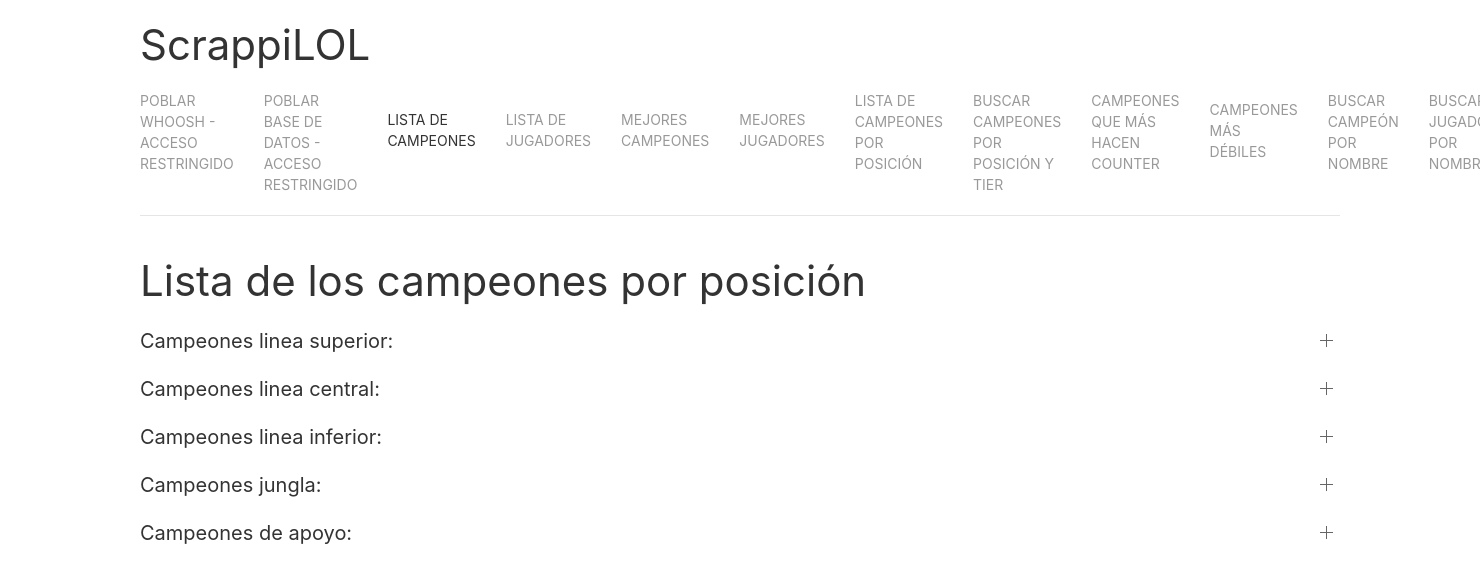
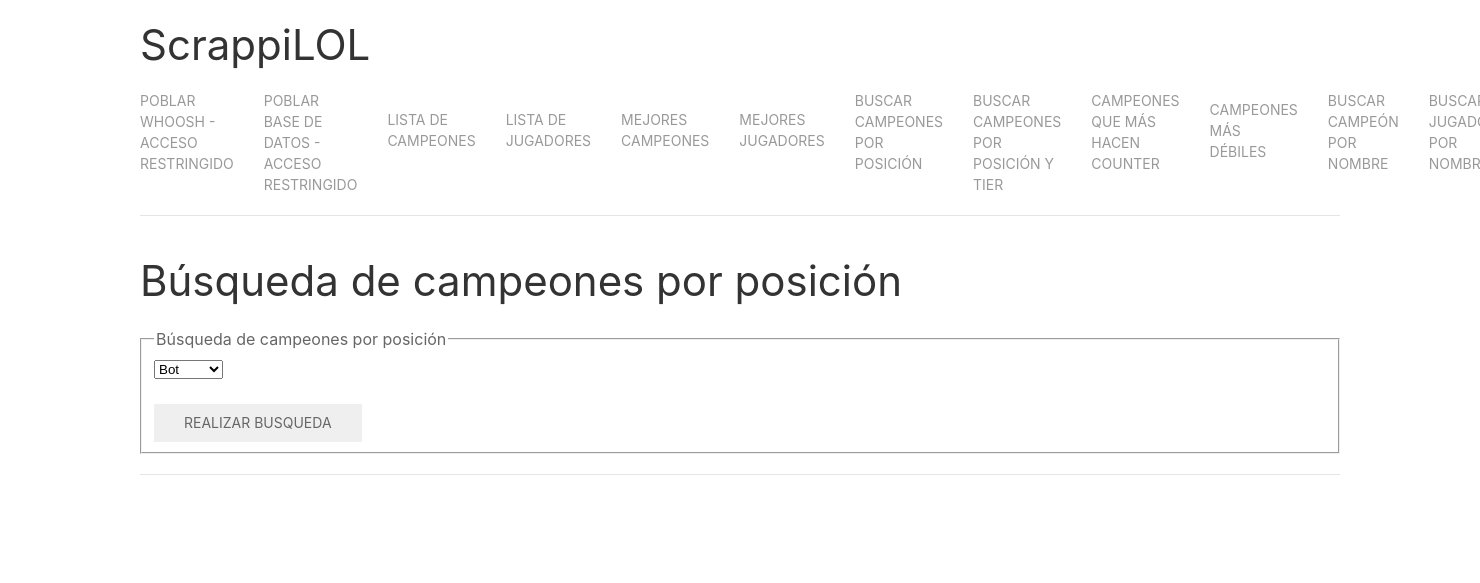
Before and after one commit to daniarcaa/TrabajoAII-19-20, a Django app: page /campeones_posicion/ in a window 1480 px wide; the page is wider, and only the part inside the window is pictured. Shown: the top 583 px of that part. Run offline with Django 3.2, Linux system fonts and the light colour scheme; data that the repository does not hold is empty; some libraries are stand-ins or nearby versions.

Commit message:
Search champions by position and tier 100% functional

```diff
--- a/main/forms.py
+++ b/main/forms.py
@@ -1,4 +1,18 @@
 from django import forms
+
+POSITION = [
+    ('Bot','Bot'),
+    ('Top','Top'),
+    ('Mid','Mid'),
+    ('Jungle','Jungle'),
+    ('Support','Support')]
+
+LEVEL = [
+    (1,1),
+    (2,2),
+    (3,3),
+    (4,4),
+    (5,5)]
 
 class ChampionBusquedaForm(forms.Form):
     champion_name = forms.CharField(label="Nombre de Campeon", widget=forms.TextInput, required=True)
@@ -10,8 +24,8 @@
     tier_level = forms.CharField(label="Nivel de los campeones", widget=forms.TextInput, required=True)
 
 class PositionBusquedaForm(forms.Form):
-    position_name = forms.CharField(label="Posición de los campeones", widget=forms.TextInput, required=True)
+    positionName = forms.CharField(label="Posición de los campeones", widget=forms.RadioSelect(choices=POSITION), required=True)
 
 class PositionTierBusquedaForm(forms.Form):
-    level = forms.CharField(label="Nivel de los campeones", widget=forms.TextInput, required=True)
-    positionName = forms.CharField(label="Posición de los campeones", widget=forms.TextInput, required=True)
+    level = forms.CharField(label="Nivel de los campeones", widget=forms.RadioSelect(choices=LEVEL), required=True)
+    positionName = forms.CharField(label="Posición de los campeones", widget=forms.RadioSelect(choices=POSITION), required=True)
--- a/main/templates/campeones_posicion.html
+++ b/main/templates/campeones_posicion.html
@@ -1,94 +1,45 @@
 {% extends 'master.html' %}
 
-{% block titulo %} Lista de los campeones por posición {% endblock %}
+{% block titulo %} Búsqueda de campeones por posición {% endblock %}
 
-{% block list_campeones %} uk-active {% endblock %}
-
+{% block buscar_camp_pos_lev.html %} uk-active {% endblock %}
 
 {% block contenido %}
+    <div class="uk-animation-slide-bottom">
+    	<form class="uk-form" id="formulario" method="post" action=''>{% csrf_token %}
+    		<fieldset>
+    			<legend>Búsqueda de campeones por posición</legend>
+                <select name="positionName" id="positionName" required>
+                    <option value='Bot'>Bot</option>
+                    <option value='Top'>Top</option>
+                    <option value='Mid'>Mid</option>
+                    <option value='Jungle'>Jungle</option>
+                    <option value='Support'>Support</option>
+                  </select>
+    			<BR><BR>
 
+    			<input class="uk-button" type='submit' value='Realizar Busqueda'/>
+    		</fieldset>
+    	</form>
+
+        <hr>
+
+        {% if campeones %}
             <div class="uk-animation-fade">
                 <div class="uk-accordion" data-uk-accordion="{collapse: false}">
-        <h3 class="uk-accordion-title">Campeones linea superior:</h3>
-        {% regroup campeones_top by name as grouped %}
+                    {% regroup campeones by name as grouped %}
                     {% for group in grouped %}
+                        <!-- <h3 class="uk-accordion-title">Nombre del campeón: {{group.grouper}} ({{group.list|length}} jugadores)</h3> -->
                         <div class="uk-accordion-content">
                             <ul class="uk-list uk-list-striped">
                             {% for champion in group.list %}
-                <li><strong>Nombre del campeón:</strong> {{champion.name}} | <strong>Imagen:</strong> <img id="output"
-                        name="img" alt="Display Picture" src="{{champion.image}}" /></li>
+                                <li><strong>Nombre del campeón:</strong> {{champion.name}} | <strong>Imagen:</strong> <img id="output" name="img" alt="Display Picture" src="{{champion.image}}" /></li>
                             {% endfor %}
                             </ul>
                         </div>
                     {% endfor %}
                 </div>
             </div>
-
-<div class="uk-animation-fade">
-    <div class="uk-accordion" data-uk-accordion="{collapse: false}">
-        <h3 class="uk-accordion-title">Campeones linea central:</h3>
-        {% regroup campeones_mid by name as grouped %}
-        {% for group in grouped %}
-        <div class="uk-accordion-content">
-            <ul class="uk-list uk-list-striped">
-                {% for champion in group.list %}
-                <li><strong>Nombre del campeón:</strong> {{champion.name}} | <strong>Imagen:</strong> <img id="output"
-                        name="img" alt="Display Picture" src="{{champion.image}}" /></li>
-                {% endfor %}
-            </ul>
-        </div>
-        {% endfor %}
-    </div>
-</div>
-
-<div class="uk-animation-fade">
-    <div class="uk-accordion" data-uk-accordion="{collapse: false}">
-        <h3 class="uk-accordion-title">Campeones linea inferior:</h3>
-        {% regroup campeones_bot by name as grouped %}
-        {% for group in grouped %}
-        <div class="uk-accordion-content">
-            <ul class="uk-list uk-list-striped">
-                {% for champion in group.list %}
-                <li><strong>Nombre del campeón:</strong> {{champion.name}} | <strong>Imagen:</strong> <img id="output"
-                        name="img" alt="Display Picture" src="{{champion.image}}" /></li>
-                {% endfor %}
-            </ul>
-        </div>
-        {% endfor %}
-    </div>
-</div>
-
-<div class="uk-animation-fade">
-    <div class="uk-accordion" data-uk-accordion="{collapse: false}">
-        <h3 class="uk-accordion-title">Campeones jungla:</h3>
-        {% regroup campeones_jungle by name as grouped %}
-        {% for group in grouped %}
-        <div class="uk-accordion-content">
-            <ul class="uk-list uk-list-striped">
-                {% for champion in group.list %}
-                <li><strong>Nombre del campeón:</strong> {{champion.name}} | <strong>Imagen:</strong> <img id="output"
-                        name="img" alt="Display Picture" src="{{champion.image}}" /></li>
-                {% endfor %}
-            </ul>
-        </div>
-        {% endfor %}
-    </div>
-</div>
-
-<div class="uk-animation-fade">
-    <div class="uk-accordion" data-uk-accordion="{collapse: false}">
-        <h3 class="uk-accordion-title">Campeones de apoyo:</h3>
-        {% regroup campeones_support by name as grouped %}
-        {% for group in grouped %}
-        <div class="uk-accordion-content">
-            <ul class="uk-list uk-list-striped">
-                {% for champion in group.list %}
-                <li><strong>Nombre del campeón:</strong> {{champion.name}} | <strong>Imagen:</strong> <img id="output"
-                        name="img" alt="Display Picture" src="{{champion.image}}" /></li>
-                {% endfor %}
-            </ul>
-        </div>
-        {% endfor %}
-    </div>
+        {% endif %}
 	</div>
 {% endblock %}
--- a/main/templates/master.html
+++ b/main/templates/master.html
@@ -24,7 +24,7 @@
 		        <li class="{% block list_jugadores %} {% endblock %}"><a href="/list_jugadores">Lista de jugadores</a></li>
 		        <li class="{% block best_campeones %} {% endblock %}"><a href="/mejores_campeones">Mejores campeones</a></li>
 				<li class="{% block best_jugadores %} {% endblock %}"><a href="/mejores_jugadores">Mejores jugadores</a></li>
-				<li class="{% block campeones_posicion %} {% endblock %}"><a href="/campeones_posicion">Lista de campeones por posición</a></li>
+				<li class="{% block campeones_posicion %} {% endblock %}"><a href="/campeones_posicion">Buscar campeones por posición</a></li>
 				<li class="{% block campeones_posicion_tier %} {% endblock %}"><a href="/list_campeones_por_posicion_tier">Buscar campeones por posición y tier</a></li>
 				<li class="{% block counterest_campeones %} {% endblock %}"><a href="/counterest_campeones">Campeones
 					que más hacen counter</a></li>
--- a/main/views.py
+++ b/main/views.py
@@ -95,8 +95,10 @@
         parser2 = BeautifulSoup(file2, 'html.parser')
         champ_info = parser2.find('div', class_='l-champion-statistics-header')
         # Nombre e imagen del campeón
-        champ_name = champ_info.find('h1', class_='champion-stats-header-info__name').string
-        champ_image = champ_info.find('div', class_='champion-stats-header-info__image').find('img')['src']
+        champ_name = champ_info.find(
+            'h1', class_='champion-stats-header-info__name').string
+        champ_image = champ_info.find(
+            'div', class_='champion-stats-header-info__image').find('img')['src']
         name_id_champ[champ_name] = count_champion
 
         # Habilidades del campeón
@@ -315,7 +317,8 @@
             seperator = ', '
             champ_list_id = seperator.join(champ_list_id)
             # Se guarda el jugador
-            writer1.add_document(idPlayer=count_players, name=normal_name, urlPerfil=normal_url, ranking=normal_ranking, winrate=normal_winrate, idsChampion=champ_list_id)
+            writer1.add_document(idPlayer=count_players, name=normal_name, urlPerfil=normal_url,
+                                 ranking=normal_ranking, winrate=normal_winrate, idsChampion=champ_list_id)
             # Se incrementa el id del jugador
             count_players = count_players + 1
         # Se incrementa para acceder a la siguiente página
@@ -376,6 +379,7 @@
     populate_skill()
     populate_tier()
     return render(request, 'index.html', {'STATIC_URL': settings.STATIC_URL})
+
 
 def populateWhoosh(request):
     print("---------------------------------------------------------")
@@ -502,29 +506,34 @@
         id = row['idChampion']
     return id
 
+
 def getChampionByName(request):
     formulario = ChampionBusquedaForm()
     campeones = None
 
-    if request.method=='POST':
+    if request.method == 'POST':
         formulario = ChampionBusquedaForm(request.POST)
 
         if formulario.is_valid():
-            campeones = Champion.objects.filter(name=formulario.cleaned_data['champion_name'])
+            campeones = Champion.objects.filter(
+                name=formulario.cleaned_data['champion_name'])
 
-    return render(request, 'busqueda_champions.html', {'formulario':formulario,'campeones': campeones, 'STATIC_URL': settings.STATIC_URL})
+    return render(request, 'busqueda_champions.html', {'formulario': formulario, 'campeones': campeones, 'STATIC_URL': settings.STATIC_URL})
+
 
 def getPlayerByName(request):
     formulario = PlayerBusquedaForm()
     jugadores = None
 
-    if request.method=='POST':
+    if request.method == 'POST':
         formulario = PlayerBusquedaForm(request.POST)
 
         if formulario.is_valid():
-            jugadores = Player.objects.filter(name=formulario.cleaned_data['player_name'])
+            jugadores = Player.objects.filter(
+                name=formulario.cleaned_data['player_name'])
 
-    return render(request, 'busqueda_players.html', {'formulario':formulario, 'jugadores': jugadores, 'STATIC_URL': settings.STATIC_URL})
+    return render(request, 'busqueda_players.html', {'formulario': formulario, 'jugadores': jugadores, 'STATIC_URL': settings.STATIC_URL})
+
 
 def list_campeones(request):
     campeones = Champion.objects.all().order_by('name')
@@ -537,44 +546,51 @@
 
 
 def mejores_campeones(request):
-    idChampions = Tier.objects.filter(idPosition_id=1).annotate(avg_rating=Avg('winrate')).order_by('-avg_rating').values('idChampion', 'winrate')[:3]
+    idChampions = Tier.objects.filter(idPosition_id=1).annotate(avg_rating=Avg(
+        'winrate')).order_by('-avg_rating').values('idChampion', 'winrate')[:3]
     campeones_bot_winrate = {}
     for id in idChampions:
         champ = Champion.objects.get(idChampion=id['idChampion'])
         campeones_bot_winrate[champ] = id['winrate']
 
-    idChampions = Tier.objects.filter(idPosition_id=2).annotate(avg_rating=Avg('winrate')).order_by('-avg_rating').values('idChampion', 'winrate')[:3]
+    idChampions = Tier.objects.filter(idPosition_id=2).annotate(avg_rating=Avg(
+        'winrate')).order_by('-avg_rating').values('idChampion', 'winrate')[:3]
     campeones_mid_winrate = {}
     for id in idChampions:
         champ = Champion.objects.get(idChampion=id['idChampion'])
         campeones_mid_winrate[champ] = id['winrate']
 
-    idChampions = Tier.objects.filter(idPosition_id=3).annotate(avg_rating=Avg('winrate')).order_by('-avg_rating').values('idChampion', 'winrate')[:3]
+    idChampions = Tier.objects.filter(idPosition_id=3).annotate(avg_rating=Avg(
+        'winrate')).order_by('-avg_rating').values('idChampion', 'winrate')[:3]
     campeones_jungle_winrate = {}
     for id in idChampions:
         champ = Champion.objects.get(idChampion=id['idChampion'])
         campeones_jungle_winrate[champ] = id['winrate']
 
-    idChampions = Tier.objects.filter(idPosition_id=4).annotate(avg_rating=Avg('winrate')).order_by('-avg_rating').values('idChampion', 'winrate')[:3]
+    idChampions = Tier.objects.filter(idPosition_id=4).annotate(avg_rating=Avg(
+        'winrate')).order_by('-avg_rating').values('idChampion', 'winrate')[:3]
     campeones_top_winrate = {}
     for id in idChampions:
         champ = Champion.objects.get(idChampion=id['idChampion'])
         campeones_top_winrate[champ] = id['winrate']
 
-    idChampions = Tier.objects.filter(idPosition_id=5).annotate(avg_rating=Avg('winrate')).order_by('-avg_rating').values('idChampion', 'winrate')[:3]
+    idChampions = Tier.objects.filter(idPosition_id=5).annotate(avg_rating=Avg(
+        'winrate')).order_by('-avg_rating').values('idChampion', 'winrate')[:3]
     campeones_support_winrate = {}
     for id in idChampions:
         champ = Champion.objects.get(idChampion=id['idChampion'])
         campeones_support_winrate[champ] = id['winrate']
 
-    idChampions = Tier.objects.annotate(avg_rating=Avg('winrate')).order_by('-avg_rating').values('idChampion', 'winrate')[:3]
+    idChampions = Tier.objects.annotate(avg_rating=Avg('winrate')).order_by(
+        '-avg_rating').values('idChampion', 'winrate')[:3]
     campeones_winrate = {}
     for id in idChampions:
         champ = Champion.objects.get(idChampion=id['idChampion'])
         campeones_winrate[champ] = id['winrate']
 
     return render(request, 'mejores_campeones.html', {'campeones': campeones_winrate, 'campeones_bot': campeones_bot_winrate, 'campeones_mid': campeones_mid_winrate, 'campeones_jungle': campeones_jungle_winrate, 'campeones_top': campeones_top_winrate, 'campeones_support': campeones_support_winrate,
-                                                   'STATIC_URL': settings.STATIC_URL})
+                                                      'STATIC_URL': settings.STATIC_URL})
+
 
 def counterestChamps(request):
     idChampions = Tier.objects.values('idsChampionCounter')
@@ -591,6 +607,7 @@
         campeones.append(Champion.objects.get(idChampion=id))
 
     return render(request, 'list_campeones.html', {'campeones': campeones, 'STATIC_URL': settings.STATIC_URL})
+
 
 def weakChamps(request):
     idChampions = Tier.objects.values('idsChampionStronger')
@@ -615,47 +632,45 @@
         avg_rating=Avg('winrate')).order_by('-avg_rating')[:3]
     return render(request, 'list_jugadores.html', {'jugadores': jugadores, 'STATIC_URL': settings.STATIC_URL})
 
+
 def list_campeones_por_posicion(request):
-    idChampions = Tier.objects.filter(idPosition_id=1).values('idChampion')
-    campeones_bot = []
-    for id in idChampions:
-        campeones_bot.append(Champion.objects.get(idChampion=id['idChampion']))
-
-    idChampions = Tier.objects.filter(idPosition_id=2).values('idChampion')
-    campeones_mid = []
-    for id in idChampions:
-        campeones_mid.append(Champion.objects.get(idChampion=id['idChampion']))
-
-    idChampions = Tier.objects.filter(idPosition_id=3).values('idChampion')
-    campeones_jungle = []
-    for id in idChampions:
-        campeones_jungle.append(Champion.objects.get(idChampion=id['idChampion']))
-
-    idChampions = Tier.objects.filter(idPosition_id=4).values('idChampion')
-    campeones_top = []
-    for id in idChampions:
-        campeones_top.append(Champion.objects.get(idChampion=id['idChampion']))
-
-    idChampions = Tier.objects.filter(idPosition_id=5).values('idChampion')
-    campeones_support = []
-    for id in idChampions:
-        campeones_support.append(Champion.objects.get(idChampion=id['idChampion']))
-
-    return render(request, 'campeones_posicion.html', {'campeones_bot': campeones_bot, 'campeones_mid': campeones_mid, 'campeones_jungle': campeones_jungle, 'campeones_top': campeones_top, 'campeones_support': campeones_support,
-                                                   'STATIC_URL': settings.STATIC_URL})
-
-def list_campeones_por_posicion_tier(request):
     formulario = PositionBusquedaForm()
     campeones = None
 
-    if request.method=='POST':
+    if request.method == 'POST':
+        formulario = PositionBusquedaForm(request.POST)
+
+        if formulario.is_valid():
+            data = formulario.cleaned_data['positionName']
+            pos = ['Top', 'Bot', 'Support', 'Jungle', 'Mid']
+            if data in pos:
+                idPosition = Position.objects.get(name=formulario.cleaned_data['positionName'])
+                idChampions = Tier.objects.filter(idPosition_id=idPosition).values('idChampion')
+                campeones = []
+                for id in idChampions:
+                    campeones.append(Champion.objects.get(idChampion=id['idChampion']))
+
+    return render(request, 'campeones_posicion.html', {'campeones': campeones, 'STATIC_URL': settings.STATIC_URL})
+
+
+def list_campeones_por_posicion_tier(request):
+    formulario = PositionTierBusquedaForm()
+    campeones = None
+
+    if request.method == 'POST':
         formulario = PositionTierBusquedaForm(request.POST)
 
         if formulario.is_valid():
-            idPosition = Position.objects.get(name = formulario.cleaned_data['positionName'])
-            idChampions = Tier.objects.filter(idPosition_id=idPosition, level=formulario.cleaned_data['level']).values('idChampion')
-            campeones = []
-            for id in idChampions:
-                campeones.append(Champion.objects.get(idChampion=id['idChampion']))
+            data = formulario.cleaned_data['positionName']
+            pos = ['Top', 'Bot', 'Support', 'Jungle', 'Mid']
+            if data in pos:
+                idPosition = Position.objects.get(
+                    name=formulario.cleaned_data['positionName'])
+                idChampions = Tier.objects.filter(
+                    idPosition_id=idPosition, level=formulario.cleaned_data['level']).values('idChampion')
+                campeones = []
+                for id in idChampions:
+                    campeones.append(Champion.objects.get(
+                        idChampion=id['idChampion']))
 
     return render(request, 'buscar_camp_pos_lev.html', {'campeones': campeones, 'STATIC_URL': settings.STATIC_URL})
```
Also changed, not shown: main/templates/buscar_camp_pos_lev.html (+14 -2 lines). Lines whose indentation alone changed are shown as unchanged.
